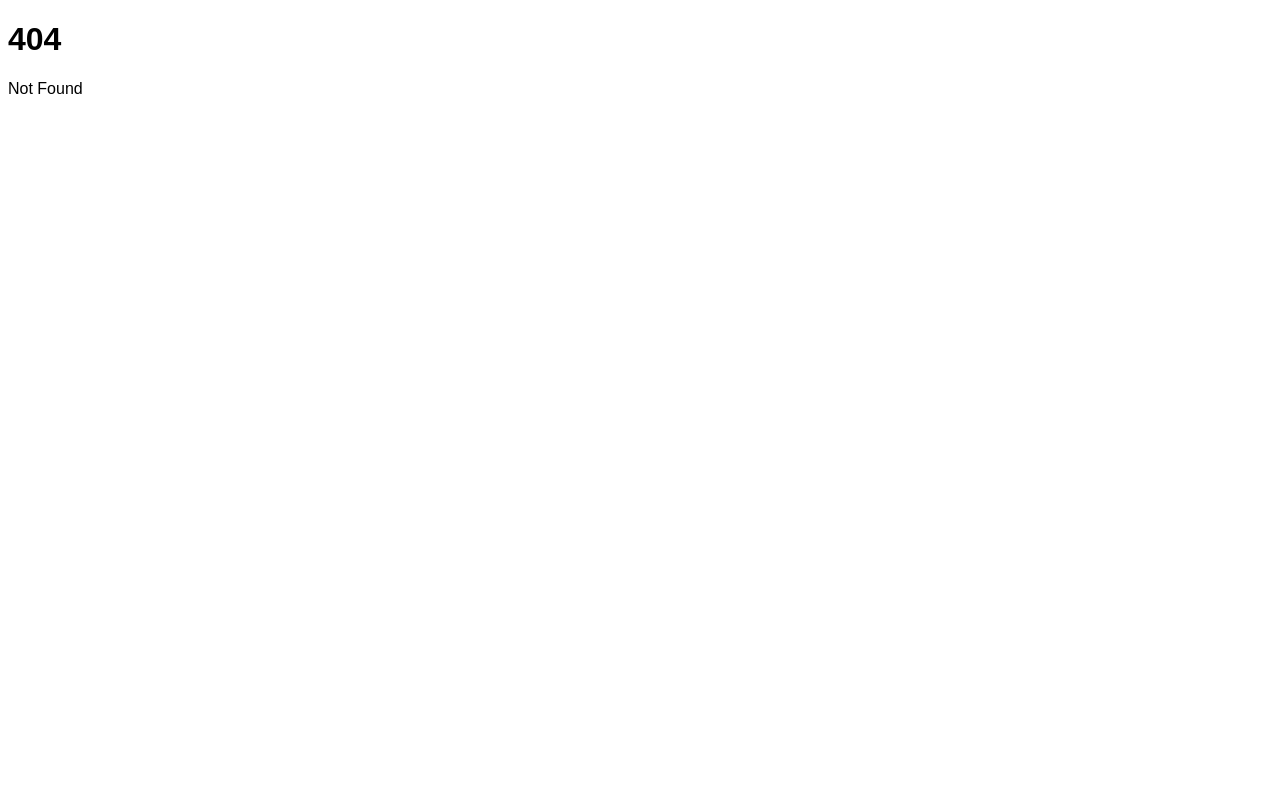
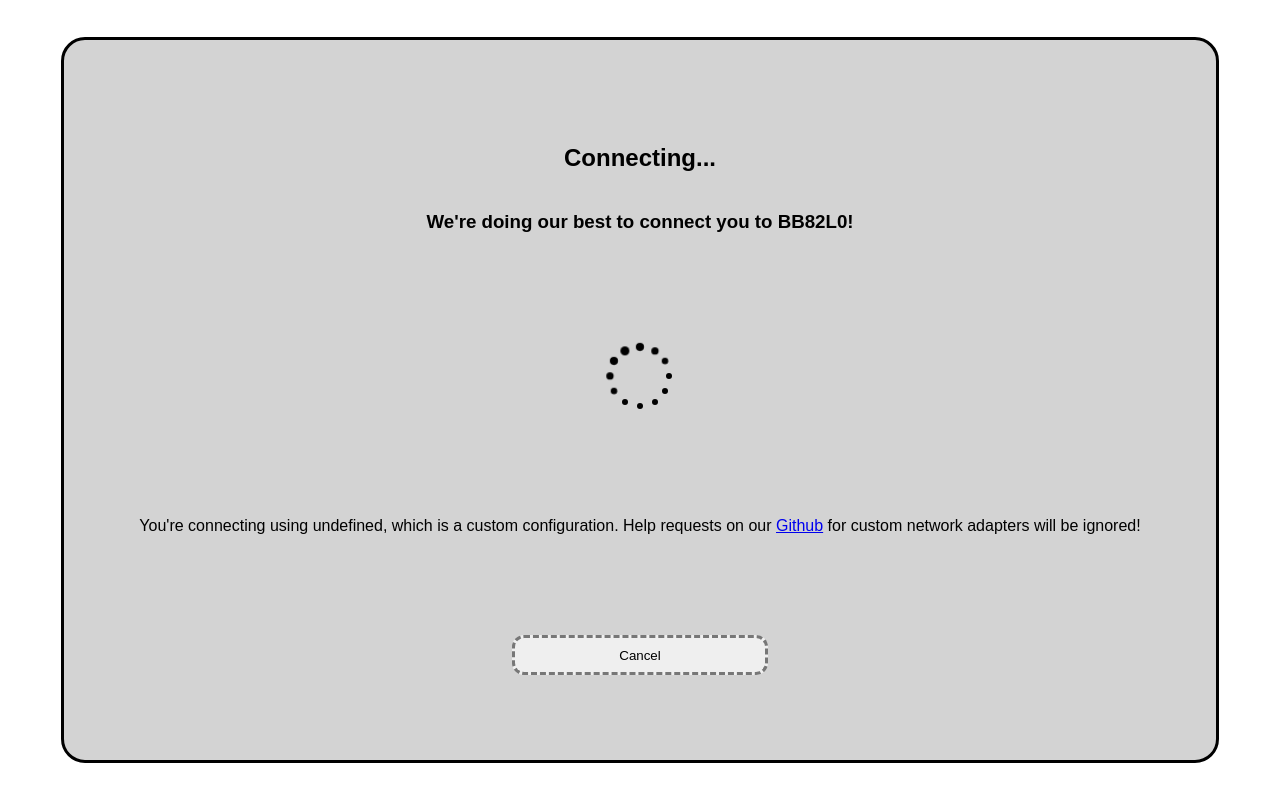
Before and after one commit to ugackMiner53/quotouflage, a SvelteKit app: page /debug in a window 1280 px wide. Before the commit this address had no page. Built offline with nearby package versions, Linux system fonts and the light colour scheme.

Commit message:
Created loading popup

```diff
--- /dev/null
+++ b/src/lib/components/Connecting.svelte
@@ -0,0 +1,163 @@
+<script lang="ts">
+    import { PUBLIC_NETWORK_MODE } from "$env/static/public";
+    import { createEventDispatcher } from "svelte";
+    import Popup from "./Popup.svelte";
+
+    export let gameCode : string;
+    export let connectedPeers = 0;
+
+    const dispatch = createEventDispatcher()
+</script>
+
+<Popup>
+    <div>
+        <h1>Connecting...</h1>
+        <h3>We're doing our best to connect you to {gameCode}!</h3>
+    </div>
+
+    <div class="lds-default">
+        <div /><div /><div /><div /><div /><div /><div /><div /><div /><div /><div /><div />
+    </div>
+
+    {#if PUBLIC_NETWORK_MODE === "trystero"}
+        {#if connectedPeers > 0}
+            <p>Currently connected to <b>{connectedPeers}</b> other players and waiting for a host!</p>
+        {:else}
+            <p>Looking for peers on {gameCode}...</p>
+        {/if}
+
+        <p>
+            You're connecting using <a href="https://github.com/dmotz/trystero" target="_blank">trystero</a>.
+            For better connection times, try hosting Quotouflage yourself!
+            Instructions are on the <a href="https://github.com/ugackMiner53/quotouflage" target="_blank">Github</a>!
+        </p>
+    {:else if PUBLIC_NETWORK_MODE === "websocket"}
+        <p>Currently connecting to the server...</p>
+
+        <p>
+            You're connecting using Websockets, the fastest and most stable method!
+            Thank you for playing Quotouflage!
+        </p>
+    {:else}
+        <p>
+            You're connecting using {PUBLIC_NETWORK_MODE}, which is a custom configuration.
+            Help requests on our <a href="https://github.com/ugackMiner53/quotouflage" target="_blank">Github</a> for custom network adapters will be ignored!
+        </p>
+    {/if}
+
+    <button class="cancel" on:click={() => {dispatch("cancel")}}>Cancel</button>
+</Popup>
+
+<style>
+    div {
+        display: inherit;
+        flex-direction: inherit;
+        align-items: inherit;
+    }
+
+    p, h1, h3 {
+        text-align: center;
+    }
+
+    .cancel {
+        width: 20vw;
+        height: 5vh;
+        cursor: pointer;
+        border: 3px dashed rgba(0, 0, 0, 0.5);
+        border-radius: 12px;
+        transition: 0.3s;
+    }
+
+    .cancel:hover {
+        border: 3px solid black;
+    }
+
+    /* #region CSS Spinner from https://loading.io/css licensed under CC0 */
+    .lds-default,
+    .lds-default div {
+    box-sizing: border-box;
+    }
+    .lds-default {
+    display: inline-block;
+    position: relative;
+    width: 80px;
+    height: 80px;
+    }
+    .lds-default div {
+    position: absolute;
+    width: 6.4px;
+    height: 6.4px;
+    background: currentColor;
+    border-radius: 50%;
+    animation: lds-default 1.2s linear infinite;
+    }
+    .lds-default div:nth-child(1) {
+    animation-delay: 0s;
+    top: 36.8px;
+    left: 66.24px;
+    }
+    .lds-default div:nth-child(2) {
+    animation-delay: -0.1s;
+    top: 22.08px;
+    left: 62.29579px;
+    }
+    .lds-default div:nth-child(3) {
+    animation-delay: -0.2s;
+    top: 11.30421px;
+    left: 51.52px;
+    }
+    .lds-default div:nth-child(4) {
+    animation-delay: -0.3s;
+    top: 7.36px;
+    left: 36.8px;
+    }
+    .lds-default div:nth-child(5) {
+    animation-delay: -0.4s;
+    top: 11.30421px;
+    left: 22.08px;
+    }
+    .lds-default div:nth-child(6) {
+    animation-delay: -0.5s;
+    top: 22.08px;
+    left: 11.30421px;
+    }
+    .lds-default div:nth-child(7) {
+    animation-delay: -0.6s;
+    top: 36.8px;
+    left: 7.36px;
+    }
+    .lds-default div:nth-child(8) {
+    animation-delay: -0.7s;
+    top: 51.52px;
+    left: 11.30421px;
+    }
+    .lds-default div:nth-child(9) {
+    animation-delay: -0.8s;
+    top: 62.29579px;
+    left: 22.08px;
+    }
+    .lds-default div:nth-child(10) {
+    animation-delay: -0.9s;
+    top: 66.24px;
+    left: 36.8px;
+    }
+    .lds-default div:nth-child(11) {
+    animation-delay: -1s;
+    top: 62.29579px;
+    left: 51.52px;
+    }
+    .lds-default div:nth-child(12) {
+    animation-delay: -1.1s;
+    top: 51.52px;
+    left: 62.29579px;
+    }
+    @keyframes lds-default {
+    0%, 20%, 80%, 100% {
+        transform: scale(1);
+    }
+    50% {
+        transform: scale(1.5);
+    }
+    }
+    /* #endregion */
+</style>
--- /dev/null
+++ b/src/lib/components/Popup.svelte
@@ -0,0 +1,32 @@
+<div class="popup">
+    <section>
+        <slot />
+    </section>
+</div>
+
+
+<style>
+    .popup {
+        display: flex;
+        align-items: center;
+        justify-content: center;
+        position: fixed;
+        z-index: 10;
+        top: 0;
+        left: 0;
+        width: 100%;
+        height: 100%;
+    }
+
+    .popup > section {
+        display: flex;
+        flex-direction: column;
+        align-items: center;
+        justify-content: space-evenly;
+        width: 90%;
+        height: 90%;
+        border-radius: 24px;
+        background: lightgray;
+        border: 3px solid black;
+    }
+</style>
--- /dev/null
+++ b/src/routes/debug/+page.svelte
@@ -0,0 +1,5 @@
+<script>
+    import Connecting from "$lib/components/Connecting.svelte";
+</script>
+
+<Connecting gameCode={"BB82L0"} />
```
Also changed, not shown: src/lib/GameManager.ts (+10 -13 lines), src/lib/components/ChooseName.svelte (+3 -29 lines), src/lib/networking/TrysteroManager.ts (+11 -8 lines), src/routes/join/+page.svelte (+32 -6 lines), src/routes/game/+page.svelte (added), src/routes/lobby/+page.svelte (added).
